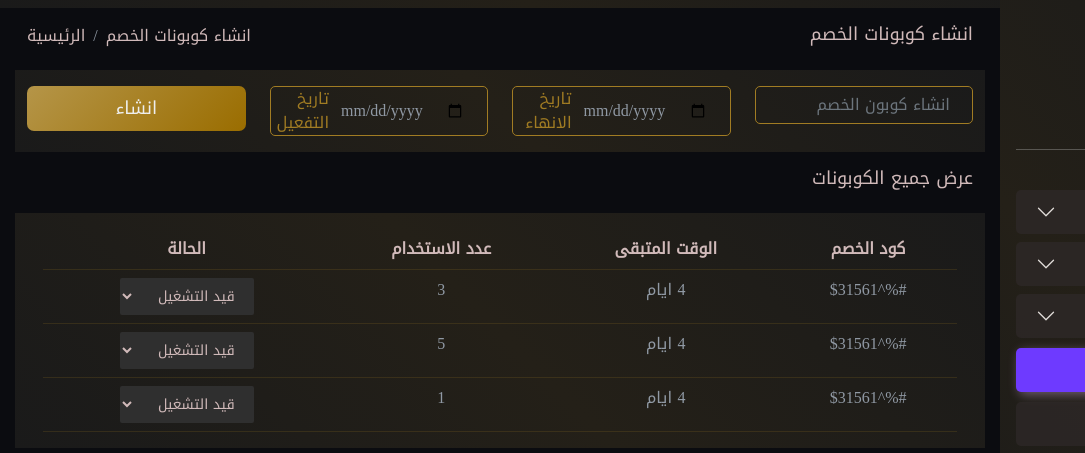
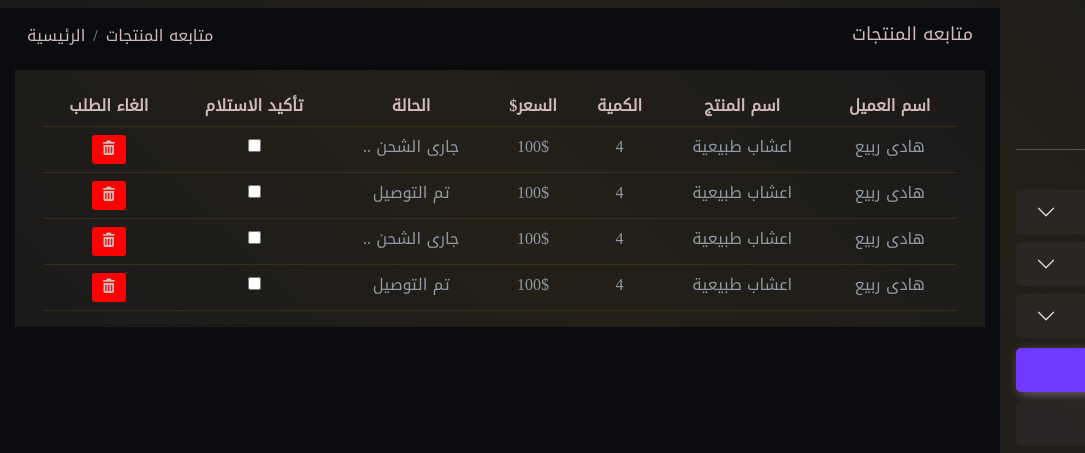
Before and after one commit to hadyronaldo2030/SalonServices, a plain HTML site: page admin/follow-item.html in a window 1280 px wide. Shown: the part 62-515 px from the top of the page, 0-1085 px from the left. Drawn offline with nearby package versions, Linux system fonts and the light colour scheme; a web font is replaced by a local one.

Commit message:
Automatic commit

```diff
--- a/admin/asstesClient/css/shared.css
+++ b/admin/asstesClient/css/shared.css
@@ -33,7 +33,10 @@ Devloper:	Hady Rabie - Mohamed Salah
 	padding: 0;
 	box-sizing: border-box;
 }
-
+.btn-danger{
+  background: #F00;
+  color: #fff;
+}
 .text-color{
   color: var(--color) !important;
 }
--- a/admin/follow-item.html
+++ b/admin/follow-item.html
@@ -166,10 +166,6 @@
                                 <span class="unread-notification">51</span>
                             </button>
 
-                            <!-- </div> -->
-                            <!-- toogle Sign in Sign up -->
-                            <!-- <a class="signIn" href="login.html">تسجيل</a>
-                            <a class="signUp mx-3" href="login.html">انشاء حساب</a> -->
                         </div>
                         <!-- logo -->
                         <a href="index.html" class="logo">
@@ -274,44 +270,12 @@
             <header>
                 <div class="row w-100 m-0 ">
                     <div class="d-flex col-12 justify-content-between py-3">
-                        <h4 class="text-color"> انشاء كوبونات الخصم </h4>
+                        <h4 class="text-color"> متابعه المنتجات</h4>
                         <div class="d-flex text-p">
-                            <a href="#"> انشاء كوبونات الخصم </a>
+                            <a href="#"> متابعه المنتجات</a>
                             <span class="px-2"> / </span>
                             <a href="../index.html">الرئيسية</a>
                         </div>
-                    </div>
-                </div>
-                <form class="row w-100 m-0 bg-component">
-                    <div class="col-lg-3 col-12 ">
-                        <div class="card-body search my-3">
-                            <input class="form-control" type="text" placeholder="انشاء كوبون الخصم">
-                        </div>
-                    </div>
-                    <div class="col-lg-3 col-12 ">
-                        <div class="card-body search my-3">
-                            <input class="form-control w-auto" type="date">
-                            <lable>تاريخ الانهاء</lable>
-                        </div>
-                    </div>
-                    <div class="col-lg-3 col-12 ">
-                        <div class="card-body search my-3">
-                            <input class="form-control w-auto" type="date">
-                            <lable>تاريخ التفعيل</lable>
-                        </div>
-                    </div>
-                    <div class="col-lg-3 col-12 ">
-                        <div class="my-3">
-                            <button class="btn-gold w-100">
-                                <span class="py-2 m-auto">انشاء</span>
-                            </button>
-                        </div>
-                    </div>
-
-                </form>
-                <div class="row w-100 m-0">
-                    <div class="d-flex col-12 justify-content-between py-3">
-                        <h4 class="card-title text-color"> عرض جميع الكوبونات</h4>
                     </div>
                 </div>
                 <div class="row w-100 m-0 bg-component">
@@ -321,46 +285,77 @@
                                 <table class="table mb-0">
                                     <thead>
                                         <tr>
-                                            <th>كود الخصم</th>
-                                            <th>الوقت المتبقى </th>
-                                            <th>عدد الاستخدام </th>
-                                            <th>الحالة </th>
+                                            <th>اسم العميل</th>
+                                            <th>اسم المنتج</th>
+                                            <th>الكمية</th>
+                                            <th>السعر$ </th>
+                                            <th>الحالة</th>
+                                            <th>تأكيد الاستلام </th>
+                                            <th>الغاء الطلب</th>
                                         </tr>
                                     </thead>
                                     <tbody>
                                         <tr>
-                                            <td scope="row">#%^$31561</td>
-                                            <td>4 ايام</td>
-                                            <td>3</td>
+                                            <td scope="row">هادى ربيع</td>
+                                            <td>اعشاب طبيعية</td>
+                                            <td>4</td>
+                                            <td>100$</td>
                                             <td>
-                                                <select aria-label="Default select example">
-                                                    <option selected> قيد التشغيل </option>
-                                                    <option value="1" class="text-danger">الغاء التشغيل</option>
-                                                </select>
+                                                <span>جارى الشحن ..</span>
+                                            </td>
+                                            <td><input type="checkbox" name="" id=""></td>
+                                            <td>
+                                                <button class="btn-sm btn-danger">
+                                                    <i class="fa-solid fa-trash-can"></i>
+                                                </button>
                                             </td>
                                         </tr>
                                         <tr>
-                                            <td scope="row">#%^$31561</td>
-                                            <td>4 ايام</td>
-                                            <td>5</td>
+                                            <td scope="row">هادى ربيع</td>
+                                            <td>اعشاب طبيعية</td>
+                                            <td>4</td>
+                                            <td>100$</td>
                                             <td>
-                                                <select aria-label="Default select example">
-                                                    <option selected> قيد التشغيل </option>
-                                                    <option value="1" class="text-danger">الغاء التشغيل</option>
-                                                </select>
+                                                <span>تم التوصيل</span>
+                                            </td>
+                                            <td><input type="checkbox" name="" id=""></td>
+                                            <td>
+                                                <button class="btn-sm btn-danger">
+                                                    <i class="fa-solid fa-trash-can"></i>
+                                                </button>
                                             </td>
                                         </tr>
                                         <tr>
-                                            <td scope="row">#%^$31561</td>
-                                            <td>4 ايام</td>
-                                            <td>1</td>
+                                            <td scope="row">هادى ربيع</td>
+                                            <td>اعشاب طبيعية</td>
+                                            <td>4</td>
+                                            <td>100$</td>
                                             <td>
-                                                <select aria-label="Default select example">
-                                                    <option selected> قيد التشغيل </option>
-                                                    <option value="1" class="text-danger">الغاء التشغيل</option>
-                                                </select>
+                                                <span>جارى الشحن ..</span>
+                                            </td>
+                                            <td><input type="checkbox" name="" id=""></td>
+                                            <td>
+                                                <button class="btn-sm btn-danger">
+                                                    <i class="fa-solid fa-trash-can"></i>
+                                                </button>
                                             </td>
                                         </tr>
+                                        <tr>
+                                            <td scope="row">هادى ربيع</td>
+                                            <td>اعشاب طبيعية</td>
+                                            <td>4</td>
+                                            <td>100$</td>
+                                            <td>
+                                                <span>تم التوصيل</span>
+                                            </td>
+                                            <td><input type="checkbox" name="" id=""></td>
+                                            <td>
+                                                <button class="btn-sm btn-danger">
+                                                    <i class="fa-solid fa-trash-can"></i>
+                                                </button>
+                                            </td>
+                                        </tr>
+
                                     </tbody>
                                 </table>
                             </div>
```
